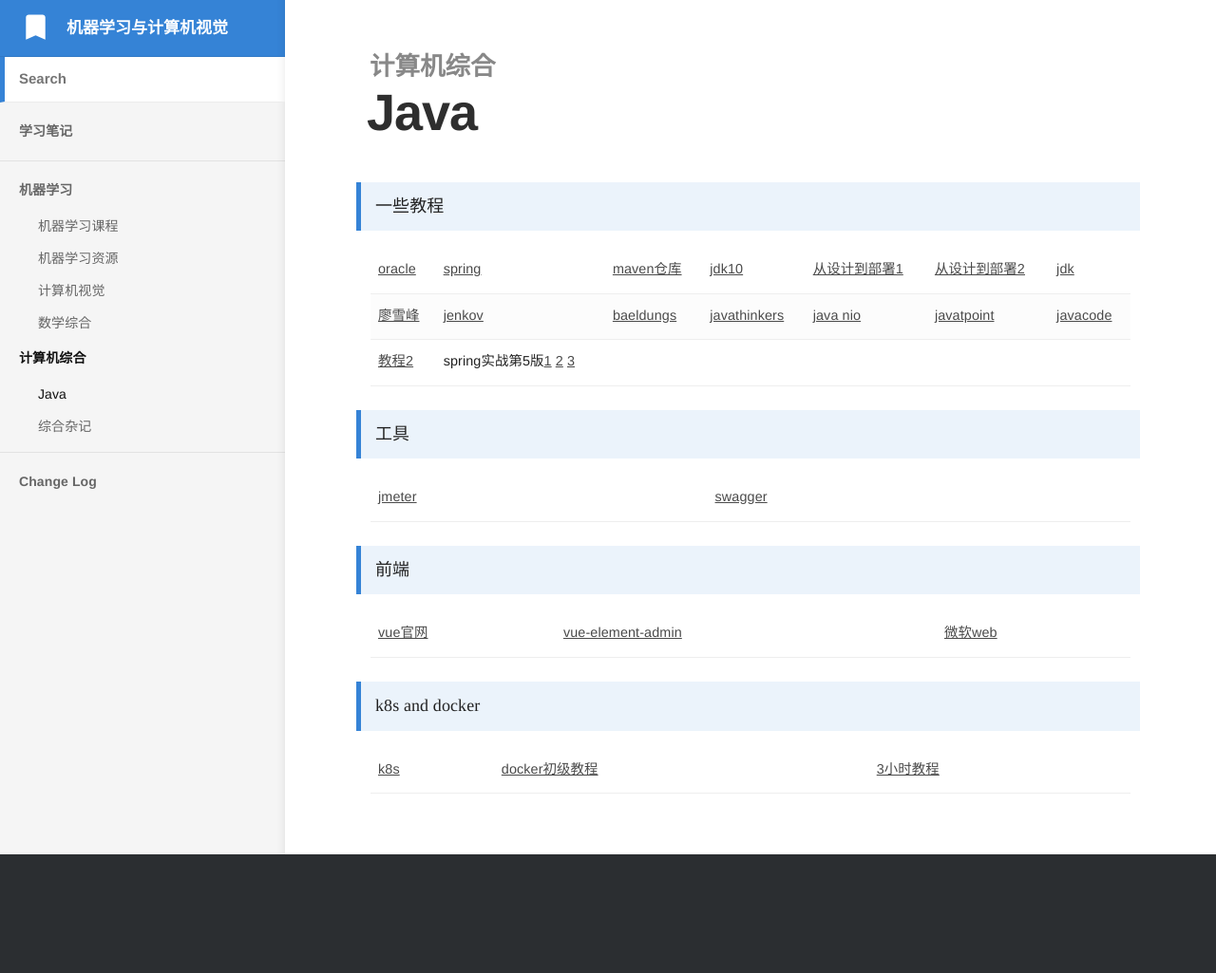
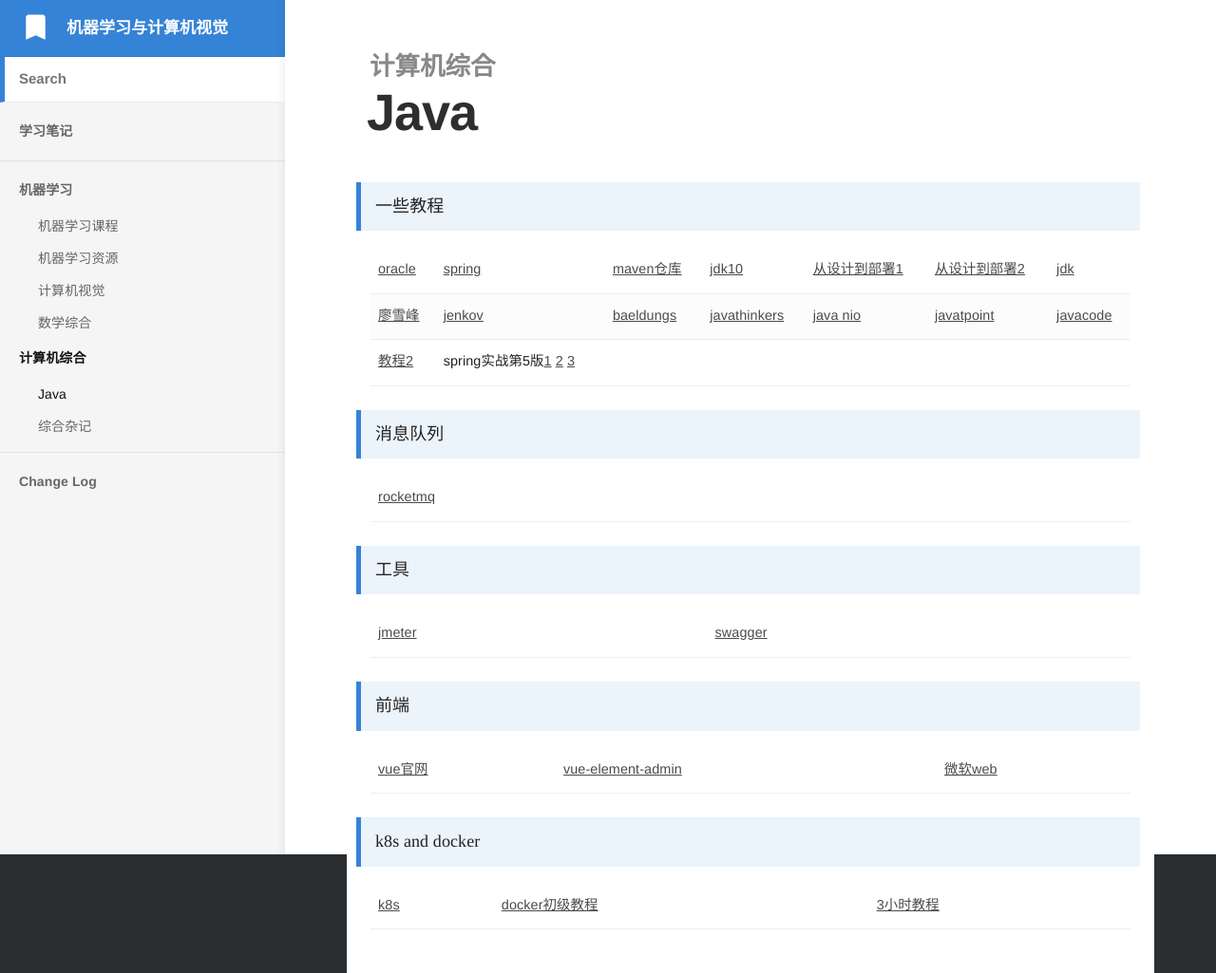
Before and after one commit to bashendixie/Machine_Learning_Notes, a Jekyll site: the page built from _docs/5、计算机综合/Java.md, in a window 1280 px wide. Shown: the whole page at 95% size. Built offline with Jekyll 4.4.1, drawn with Linux system fonts in a browser that asks for light colours; some web fonts are replaced; before the commit the page ends 900 px from its top, so only the background shows below that.

Commit message:
no message

```diff
--- a/_docs/5、计算机综合/Java.md
+++ b/_docs/5、计算机综合/Java.md
@@ -66,6 +66,19 @@
 	</tbody>
 </table>
 
+> 消息队列
+<table width="1033" style="font-size: 0.8em;">
+	<tbody>
+		<tr>
+			<td>
+				<a href="https://github.com/apache/rocketmq" target="_blank">rocketmq</a>
+			</td>
+		</tr>
+	</tbody>
+</table>
+
+
+
 > 工具
 <table width="1033" style="font-size: 0.8em;">
 	<tbody>
```
